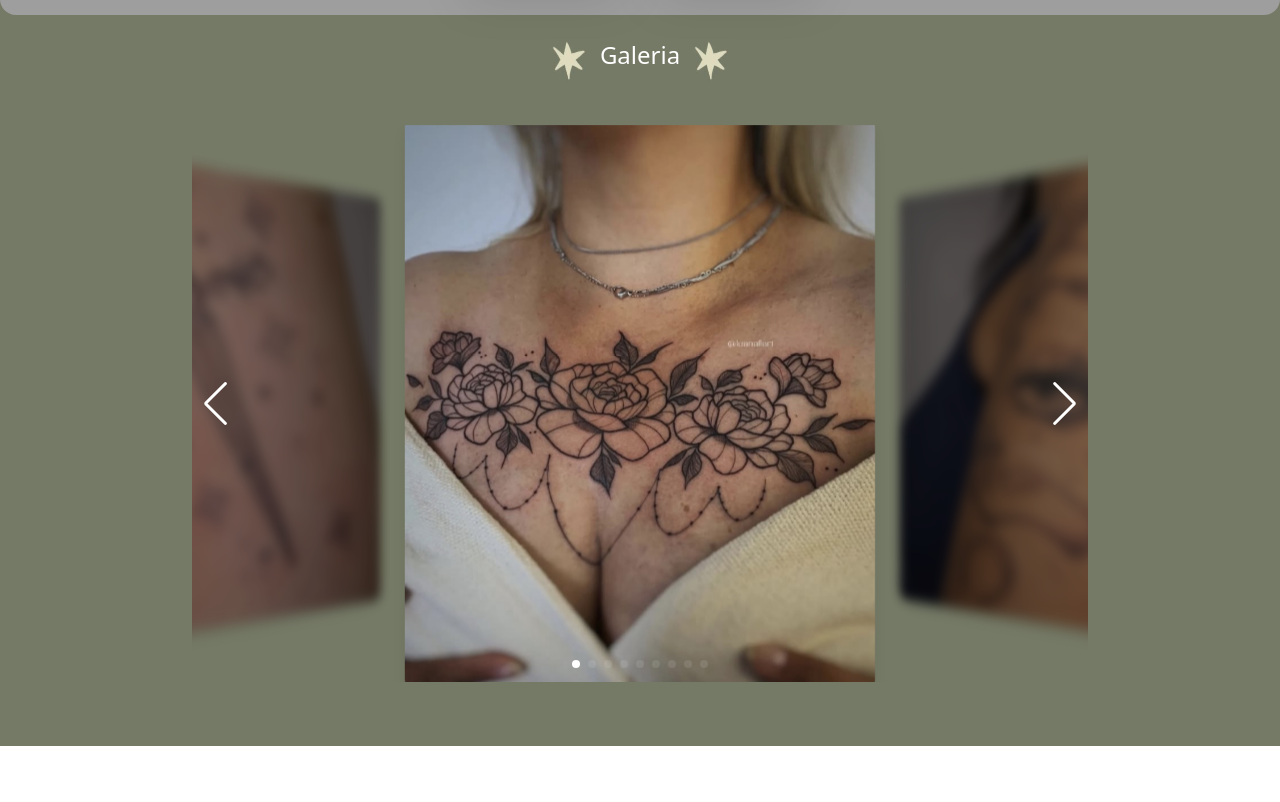
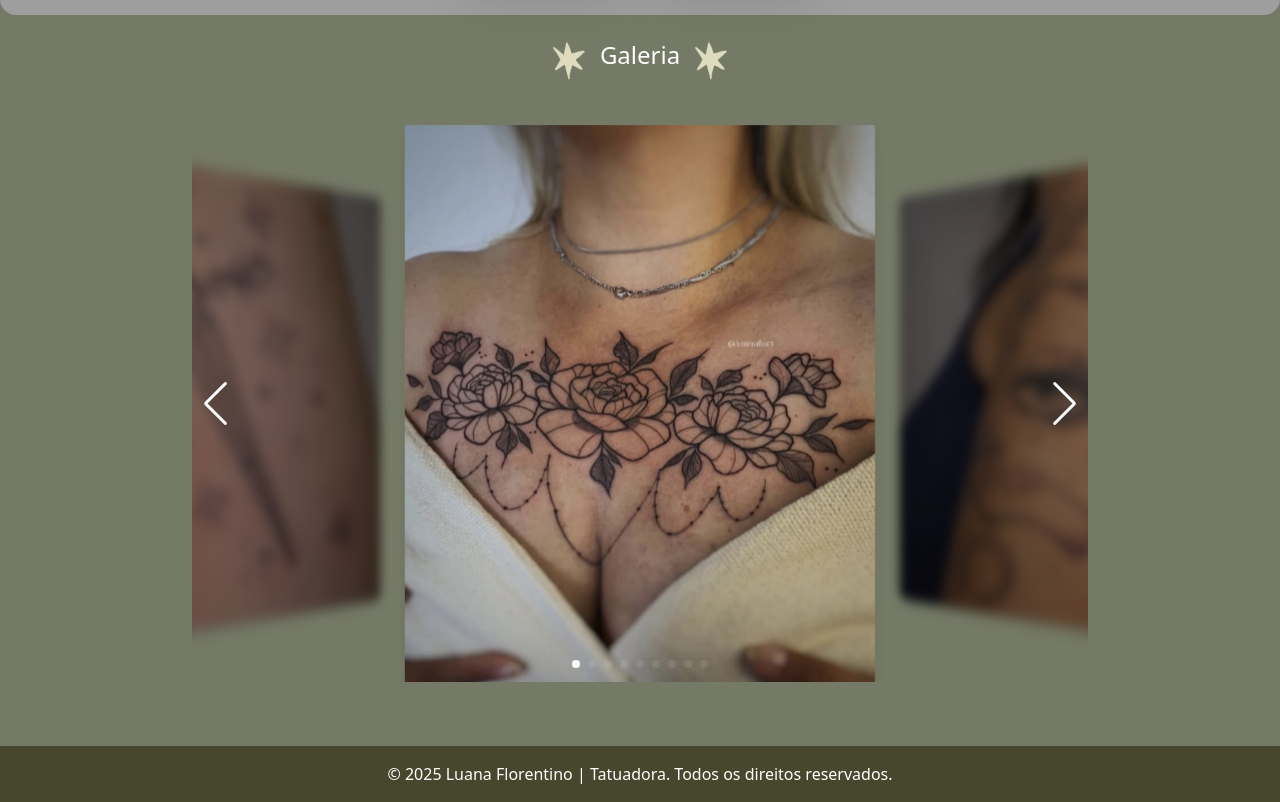
Before and after one commit to fernandoDusk/flart, a React (Vite) app: page / in a window 1280 px wide. Shown: the part 369-1171 px from the top of the page. Before the commit the page ends 1115 px from the top, so only its background shows below. Built offline with nearby package versions, Linux system fonts and the light colour scheme; grey boxes are pictures that could not be loaded.

Commit message:
feat: adicionar footer

```diff
--- a/src/App.jsx
+++ b/src/App.jsx
@@ -4,6 +4,8 @@ import Carousel from "./components/carousel";
 import icon from "./assets/icon.png";
 
 export default function App() {
+  const year = new Date().getFullYear();
+
   return (
     <>
     <main className="bg-[#757A66]">
@@ -35,6 +37,11 @@ export default function App() {
         <h1 className="text-2xl text-white flex gap-2"><span><img src={icon}/></span>Galeria<span><img src={icon}/></span></h1>
         <Carousel />
       </section>
+      <section>
+        <footer className="text-center p-4 text-white bg-[#47472D]">
+          <p>© {year} Luana Florentino | Tatuadora. Todos os direitos reservados.</p>
+        </footer>
+      </section>
     </main>
     </>
   )
```
